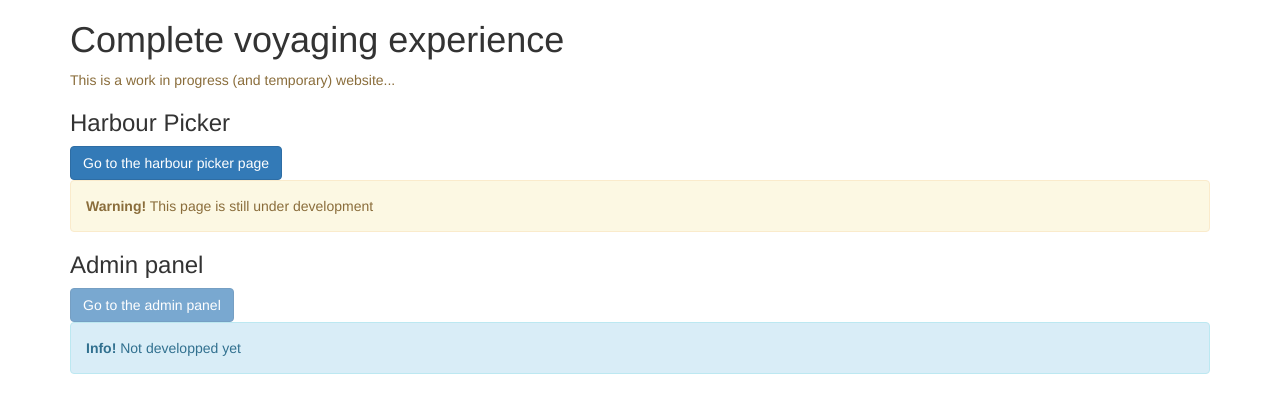
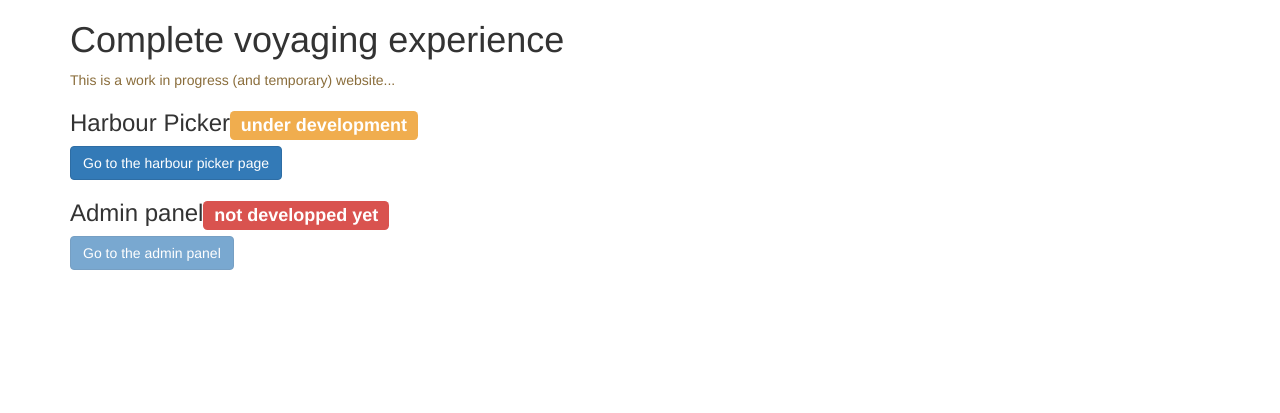
Before and after one commit to XavierLGLS/CVEServer, a PHP site: page / in a window 1280 px wide. Shown: the top 413 px of the page. Run offline with PHP 8.4, Linux system fonts and the light colour scheme.

Commit message:
main page update (labels)

```diff
--- a/index.php
+++ b/index.php
@@ -16,19 +16,13 @@
     <div class="container">
         <h1>Complete voyaging experience</h1>
         <p class="text-warning">This is a work in progress (and temporary) website...</p>
-        <h3>Harbour Picker</h3>
+        <h3>Harbour Picker<span class="label label-warning">under development</span></h3>
         <form action="get"></form>
         <a href="harbour_picker/index.php">
             <button type="button" class="btn btn-primary">Go to the harbour picker page</button>
-            <div class="alert alert-warning">
-                <strong>Warning!</strong> This page is still under development
-            </div>
         </a>
-        <h3>Admin panel</h3>
+        <h3>Admin panel<span class="label label-danger">not developped yet</span></h3>
         <button type="button" disabled="true" class="btn btn-primary disable">Go to the admin panel</button>
-        <div class="alert alert-info">
-            <strong>Info!</strong> Not developped yet
-        </div>
     </div>
 </body>
 
```
